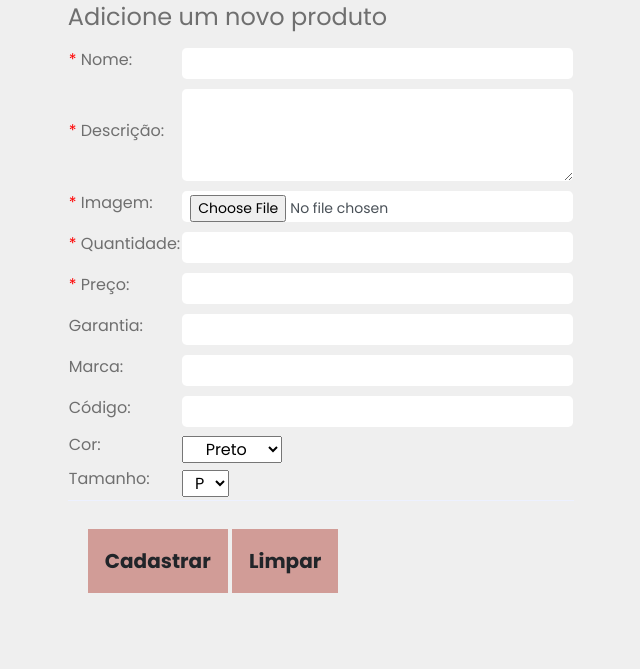
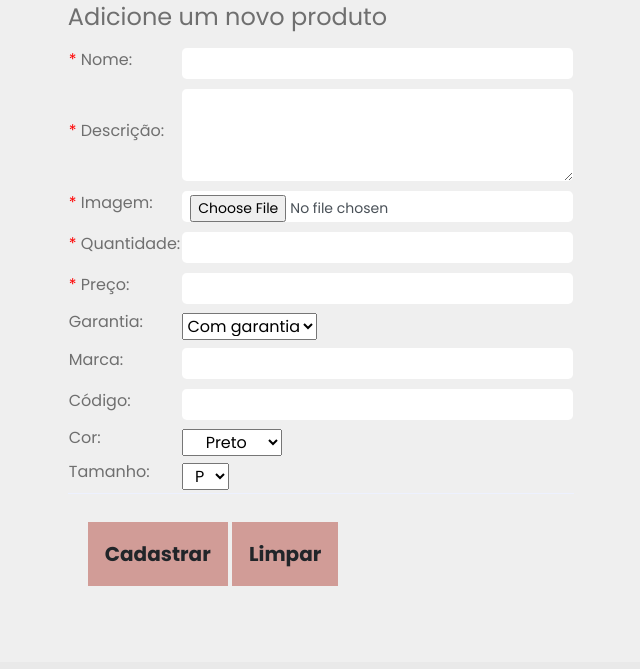
Before and after one commit to lucas-bogos/virtual-store, a PHP site: the page made by src/adapter/pages/cadastro-produtos.twig in a window 1280 px wide. Shown: the part 314-983 px from the top of the page, without its empty margins (319-959 px from the left). After the commit the page ends 900 px from the top, so only its background shows below. Run offline with PHP 8.4, Linux system fonts and the light colour scheme; the template is opened without the code that fills it, so the values that code supplies are empty; some libraries are stand-ins or nearby versions.

Commit message:
muda campo garantia para lista de options

```diff
--- a/src/adapter/pages/cadastro-produtos.twig
+++ b/src/adapter/pages/cadastro-produtos.twig
@@ -85,7 +85,10 @@
                     <label for="garantia">Garantia:</label>
                 </td>
                 <td>
-                    <input id="garantia" class="mb-1 mt-1 form-control form-control-sm text-center border-0 rounded-lg" type="text" name="garantia">
+                    <select name="garantia">
+                        <option id="garantia" class="mb-1 mt-1 form-control form-control-sm text-center border-0 rounded-lg" value="true"> Com garantia
+                        <option id="garantia" class="mb-1 mt-1 form-control form-control-sm text-center border-0 rounded-lg" value="false"> Nenhuma
+                    </select>
                 </td>
             </tr>
             <tr>
```
Also changed, not shown: public/uploads/estudar-australia.jpeg (added), public/uploads/minha-foto-de-perfil.jpeg (added).
